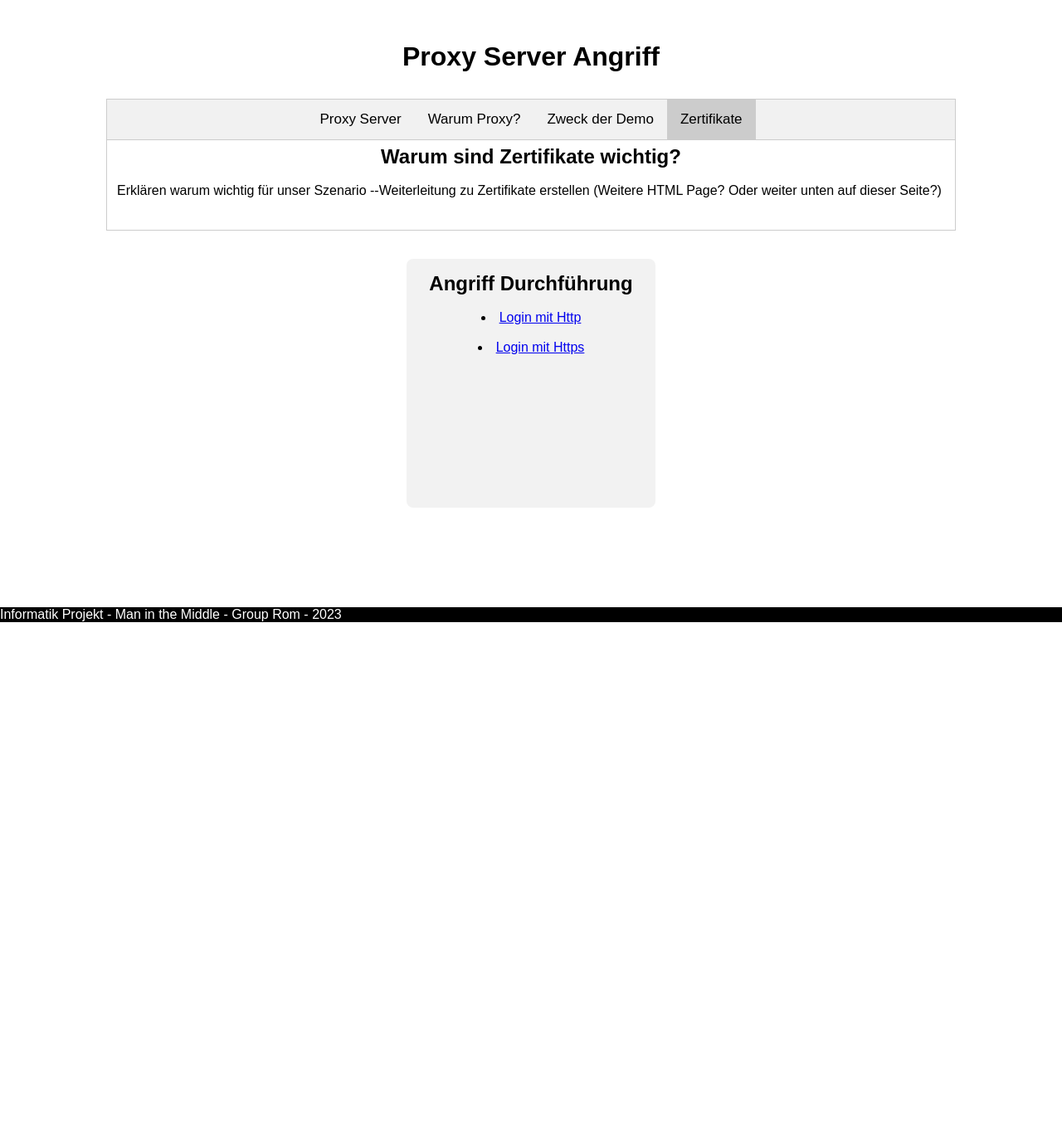
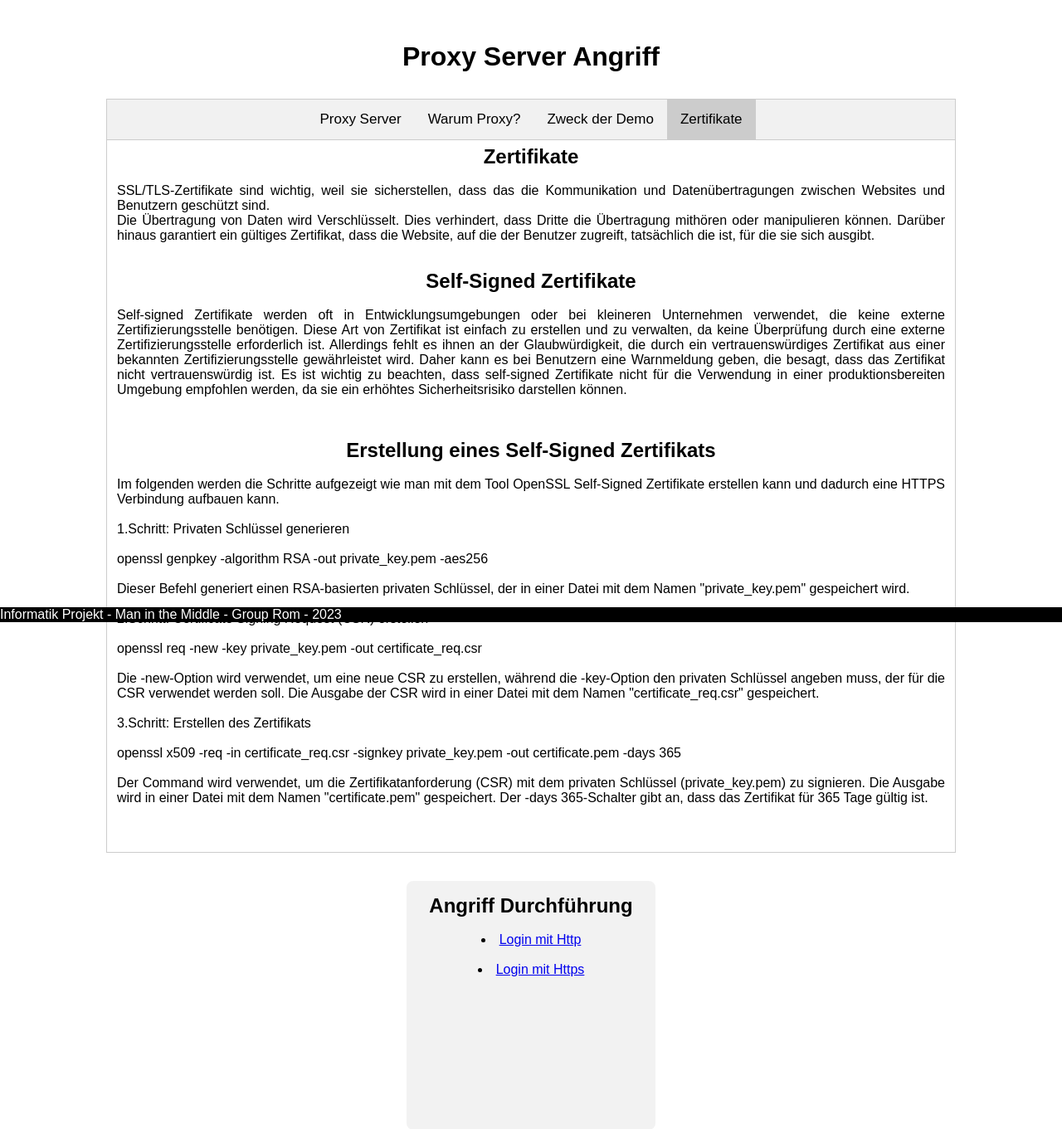
Before and after one commit to nihalalizada/kappes-projekt, a Flask app: page /proxy in a window 1280 px wide, after a click on "Zertifikate". Shown: the part 50-1411 px from the top of the page at 83% size. Before the commit the page ends 800 px from the top, so only its background shows below. Run offline with Flask 2, Linux system fonts and the light colour scheme.

Commit message:
small changes to proxy

```diff
--- a/app/templates/login.html
+++ b/app/templates/login.html
@@ -20,16 +20,16 @@
       </header>
     <div class="login">
     <main class="container">
-        <h2>Login</h2>
+        <h2>Online Banking</h2>
         <form action="/login" method="POST">
             <div class="input-field">
                 <input type="text" name="username" id="username"
-                    placeholder="Enter Your Username">
+                    placeholder="Anmeldename">
                 <div class="underline"></div>
             </div>
             <div class="input-field">
                 <input type="password" name="password" id="password"
-                    placeholder="Enter Your Password">
+                    placeholder="Passwort/PIN">
                 <div class="underline"></div>
             </div>
             <div><br></div>
--- a/app/templates/proxy.html
+++ b/app/templates/proxy.html
@@ -79,10 +79,58 @@
         <br>
         </div>
         <div id="Tab4" class="tabcontent">
-          <h2>Warum sind Zertifikate wichtig?</h2>
+          <h2>Zertifikate</h2>
           <br>
           <p>
-            Erklären warum wichtig für unser Szenario --Weiterleitung zu Zertifikate erstellen (Weitere HTML Page? Oder weiter unten auf dieser Seite?)
+            SSL/TLS-Zertifikate sind wichtig, weil sie sicherstellen, dass das die Kommunikation und Datenübertragungen
+            zwischen Websites und Benutzern geschützt sind.
+            <br>
+            Die Übertragung von Daten wird Verschlüsselt. Dies verhindert, dass Dritte die Übertragung mithören oder
+            manipulieren können. Darüber hinaus garantiert ein gültiges Zertifikat, dass die Website, auf die der
+            Benutzer zugreift, tatsächlich die ist, für die sie sich ausgibt.
+          </p>
+          <h2>Self-Signed Zertifikate</h2>
+          <br>
+          <p>
+            Self-signed Zertifikate werden oft in Entwicklungsumgebungen oder bei kleineren Unternehmen verwendet, die
+            keine externe Zertifizierungsstelle benötigen. Diese Art von Zertifikat ist einfach zu erstellen und zu verwalten,
+            da keine Überprüfung durch eine externe Zertifizierungsstelle erforderlich ist. Allerdings fehlt es ihnen an der
+            Glaubwürdigkeit, die durch ein vertrauenswürdiges Zertifikat aus einer bekannten Zertifizierungsstelle
+            gewährleistet wird. Daher kann es bei Benutzern eine Warnmeldung geben, die besagt, dass das Zertifikat nicht
+            vertrauenswürdig ist. Es ist wichtig zu beachten, dass self-signed Zertifikate nicht für die Verwendung in einer
+            produktionsbereiten Umgebung empfohlen werden, da sie ein erhöhtes Sicherheitsrisiko darstellen können.
+          </p>
+
+          <br>
+          <h2>Erstellung eines Self-Signed Zertifikats</h2>
+          <br>
+          <p>
+            Im folgenden werden die Schritte aufgezeigt wie man mit dem Tool OpenSSL Self-Signed Zertifikate erstellen kann und
+            dadurch eine HTTPS Verbindung aufbauen kann.
+            <br><br>
+            1.Schritt: Privaten Schlüssel generieren
+            <br><br>
+            openssl genpkey -algorithm RSA -out private_key.pem -aes256
+            <br><br>
+            Dieser Befehl generiert einen RSA-basierten privaten Schlüssel, der in einer Datei mit dem
+            Namen "private_key.pem" gespeichert wird.
+            <br><br>
+            2.Schritt: Certificate Signing Request (CSR) erstellen
+            <br><br>
+            openssl req -new -key private_key.pem -out certificate_req.csr
+            <br><br>
+            Die -new-Option wird verwendet, um eine neue CSR zu erstellen, während die -key-Option den privaten Schlüssel
+            angeben muss, der für die CSR verwendet werden soll. Die Ausgabe der CSR wird in einer Datei mit dem Namen
+            "certificate_req.csr" gespeichert.
+            <br><br>
+            3.Schritt: Erstellen des Zertifikats
+            <br><br>
+            openssl x509 -req -in certificate_req.csr -signkey private_key.pem -out certificate.pem -days 365
+            <br><br>
+            Der Command wird verwendet, um die Zertifikatanforderung (CSR) mit dem privaten Schlüssel (private_key.pem)
+            zu signieren. Die Ausgabe wird in einer Datei mit dem Namen "certificate.pem" gespeichert.
+            Der -days 365-Schalter gibt an, dass das Zertifikat für 365 Tage gültig ist.
+            <br><br>
           </p>
         </div>
         <br>
@@ -98,5 +146,5 @@
           <div class = "footer">
             Informatik Projekt - Man in the Middle - Group Rom - 2023
             </div>
-          </body>
-        </html>
+  </body>
+</html>
--- a/app/templates/securelogin.html
+++ b/app/templates/securelogin.html
@@ -20,16 +20,16 @@
       </header>
     <div class="login">
     <main class="container">
-        <h2>Login</h2>
+        <h2>Online Banking</h2>
         <form action="loginsecure" method="POST">
             <div class="input-field">
                 <input type="text" name="username" id="username"
-                    placeholder="Enter Your Username">
+                    placeholder="Anmeldename">
                 <div class="underline"></div>
             </div>
             <div class="input-field">
                 <input type="password" name="password" id="password"
-                    placeholder="Enter Your Password">
+                    placeholder="Passwort/PIN">
                 <div class="underline"></div>
             </div>
             <div><br></div>
```
